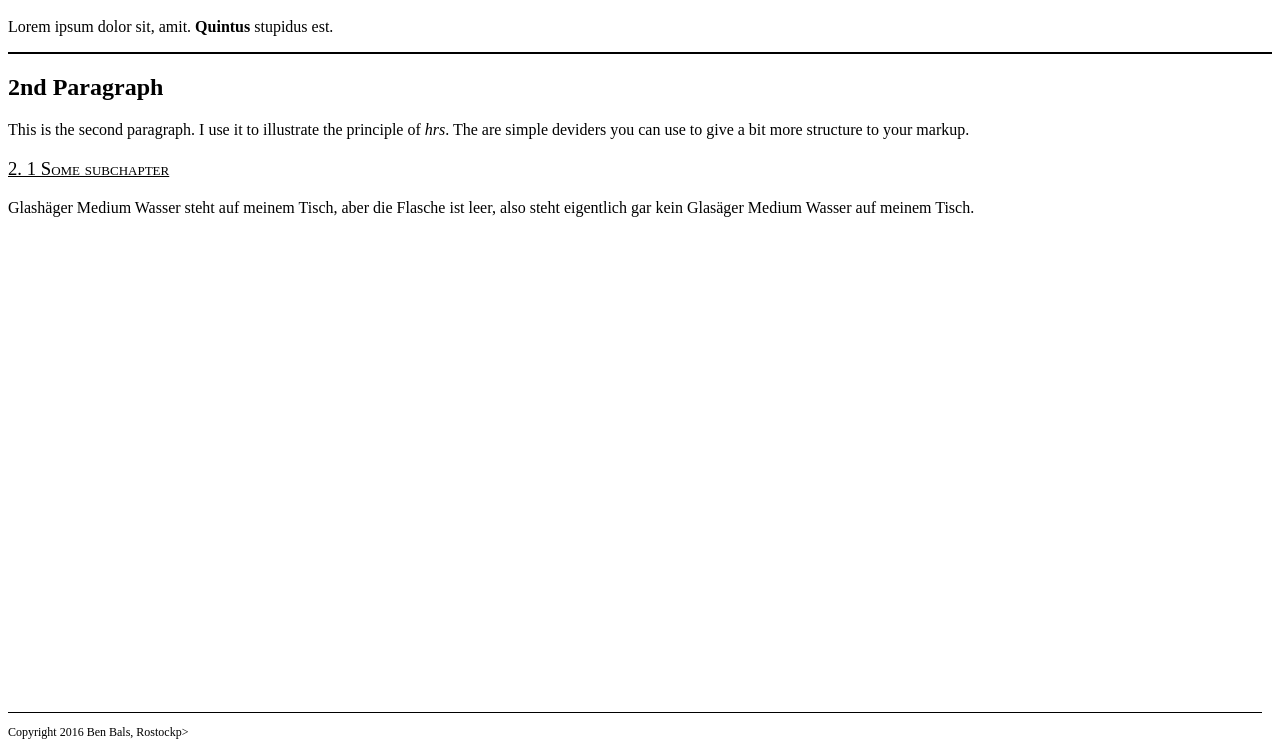
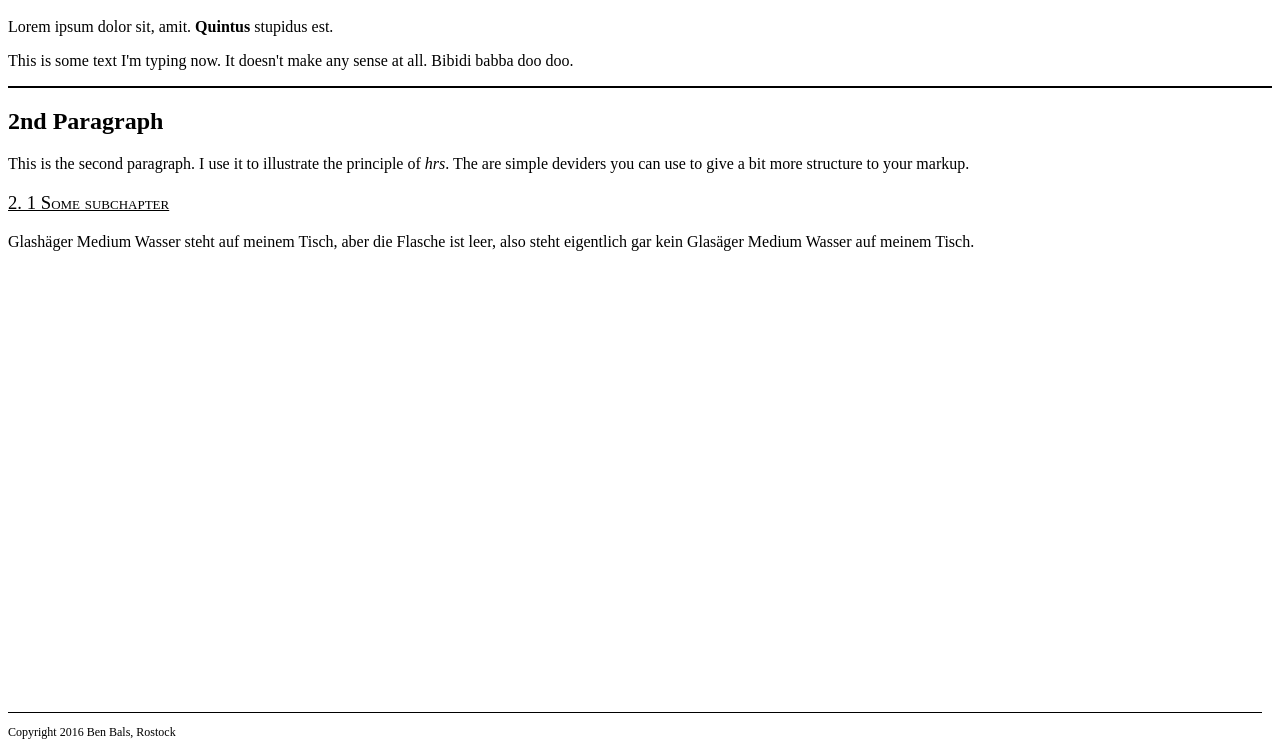
Before and after one commit to BenBals/oli, a plain HTML site: page helloworld/index.html in a window 1280 px wide. Shown: the part 48-800 px from the top of the page. Drawn offline with Linux system fonts and the light colour scheme.

Commit message:
fix a typo

```diff
--- a/helloworld/index.html
+++ b/helloworld/index.html
@@ -7,13 +7,14 @@
   <body>
     <h1 class="hello">Hello World</h1>
     <p>Lorem ipsum dolor sit, amit. <b>Quintus</b> stupidus est.</p>
+    <p>This is some text I'm typing now. It doesn't make any sense at all. Bibidi babba doo doo.</p>
     <hr />
     <h2>2nd Paragraph</h2>
     <p>This is the second paragraph. I use it to illustrate the principle of <i>hrs</i>. The are simple deviders you can use to give a bit more structure to your markup.</p>
     <h3>2. 1 Some subchapter</h3>
     <p>Glashäger Medium Wasser steht auf meinem Tisch, aber die Flasche ist leer, also steht eigentlich gar kein Glasäger Medium Wasser auf meinem Tisch.</p>
     <footer>
-      <p>Copyright 2016 Ben Bals, Rostockp>
+      <p>Copyright 2016 Ben Bals, Rostock</p>
     </footer>
   </body>
 </html>
```
